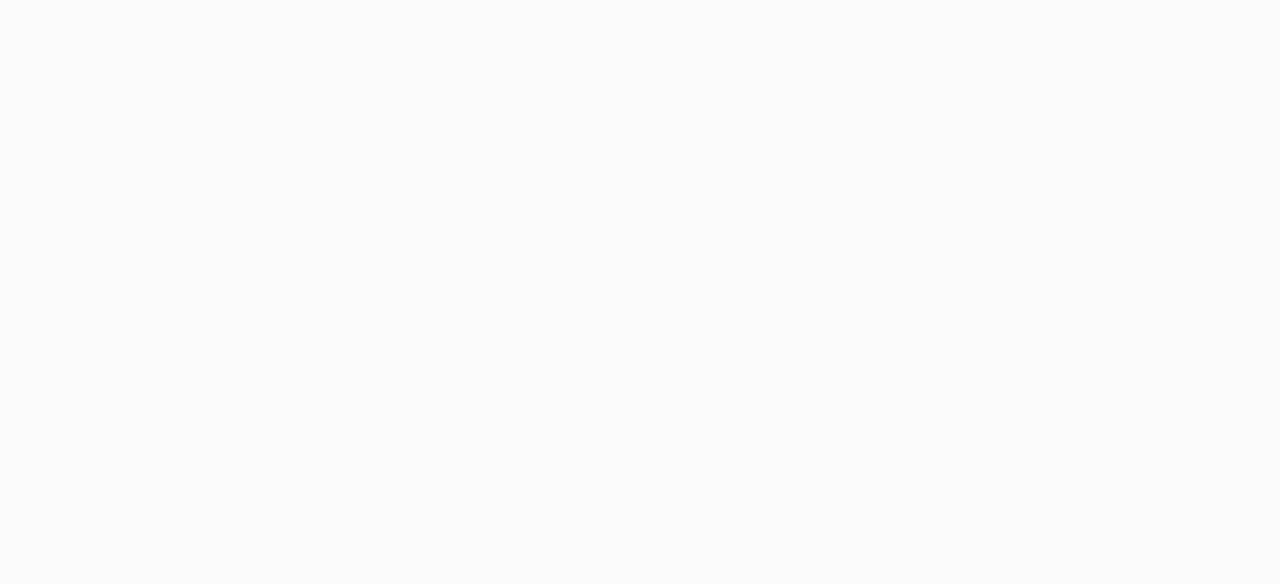
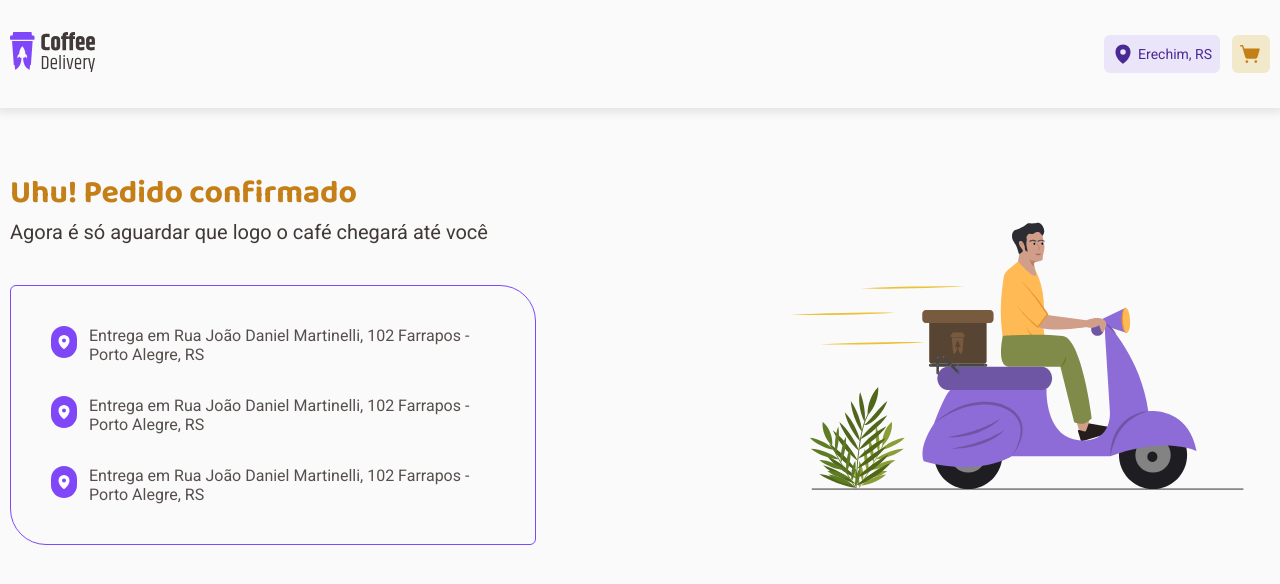
Before and after one commit to MarlonChi/coffee-delivery, a React (Vite) app: page /corder-confirmed in a window 1280 px wide. Before the commit this address had no page. Shown: the top 584 px of the page. Built offline with nearby package versions, Linux system fonts and the light colour scheme.

Commit message:
feat: order resume

```diff
--- a/src/Router.tsx
+++ b/src/Router.tsx
@@ -2,12 +2,14 @@
 
 import Main from "./pages/Main";
 import Checkout from "./pages/Checkout";
+import OrderConfirm from "./pages/OrderConfirm";
 
 export function Router() {
   return (
     <Routes>
       <Route path="/" element={<Main />} />
       <Route path="/checkout" element={<Checkout />} />
+      <Route path="/corder-confirmed" element={<OrderConfirm />} />
     </Routes>
   );
 }
--- /dev/null
+++ b/src/pages/OrderConfirm/index.tsx
@@ -0,0 +1,54 @@
+import { MapPin } from "phosphor-react";
+
+import Header from "../../components/Header";
+import { Container } from "../../components/Container";
+import Heading from "../../components/Heading";
+
+import DeliveryImage from "../../assets/order-confirm.svg";
+
+import * as S from "./styles";
+
+const OrderConfirm = () => {
+  return (
+    <S.OrderConfirmContainer>
+      <Header />
+      <Container>
+        <S.OrderConfirmContent>
+          <S.OrderConfirmInfos>
+            <Heading size="large">Uhu! Pedido confirmado</Heading>
+            <p>Agora é só aguardar que logo o café chegará até você</p>
+            <S.InfoBox>
+              <S.ResumeItem>
+                <S.Icon>
+                  <MapPin size={16} weight="fill" />
+                </S.Icon>
+                Entrega em Rua João Daniel Martinelli, 102 Farrapos - Porto
+                Alegre, RS
+              </S.ResumeItem>
+              <S.ResumeItem>
+                <S.Icon>
+                  <MapPin size={16} weight="fill" />
+                </S.Icon>
+                Entrega em Rua João Daniel Martinelli, 102 Farrapos - Porto
+                Alegre, RS
+              </S.ResumeItem>
+              <S.ResumeItem>
+                <S.Icon>
+                  <MapPin size={16} weight="fill" />
+                </S.Icon>
+                Entrega em Rua João Daniel Martinelli, 102 Farrapos - Porto
+                Alegre, RS
+              </S.ResumeItem>
+            </S.InfoBox>
+          </S.OrderConfirmInfos>
+          <img
+            src={DeliveryImage}
+            alt="Homem em uma moto indo a caminho da entrega"
+          />
+        </S.OrderConfirmContent>
+      </Container>
+    </S.OrderConfirmContainer>
+  );
+};
+
+export default OrderConfirm;
--- /dev/null
+++ b/src/pages/OrderConfirm/styles.ts
@@ -0,0 +1,72 @@
+import styled, { css } from "styled-components";
+import { HeadingContainer } from "../../components/Heading/styles";
+
+export const OrderConfirmContainer = styled.section`
+  ${() => css``}
+`;
+
+export const OrderConfirmContent = styled.div`
+  ${() => css`
+    margin-top: 6rem;
+    display: flex;
+    justify-content: space-between;
+    align-items: center;
+  `}
+`;
+
+export const OrderConfirmInfos = styled.div`
+  ${({ theme }) => css`
+    ${HeadingContainer} {
+      color: ${theme.colors.yellowDark};
+    }
+
+    p {
+      font-family: "Roboto";
+      font-size: 2rem;
+      font-style: normal;
+      font-weight: 400;
+      line-height: 130%;
+      color: ${theme.colors.baseSubtitle};
+    }
+  `}
+`;
+
+export const InfoBox = styled.div`
+  ${({ theme }) => css`
+    padding: 4rem;
+    margin-top: 4rem;
+    border-radius: 6px 36px;
+    border: 1px solid ${theme.colors.purple};
+
+    max-width: 526px;
+    width: 100%;
+
+    display: flex;
+    flex-direction: column;
+    row-gap: 3.2rem;
+  `}
+`;
+
+export const ResumeItem = styled.div`
+  ${({ theme }) => css`
+    display: flex;
+    gap: 1.2rem;
+  `}
+`;
+
+export const Icon = styled.div`
+  ${({ theme }) => css`
+    border-radius: 1000px;
+    background: #8047f8;
+    width: 3.2rem;
+    height: 3.2rem;
+
+    display: flex;
+    align-items: center;
+    justify-content: center;
+
+    svg {
+      color: white;
+    }
+  `}
+`;
```
Also changed, not shown: src/assets/order-confirm.svg (added).
